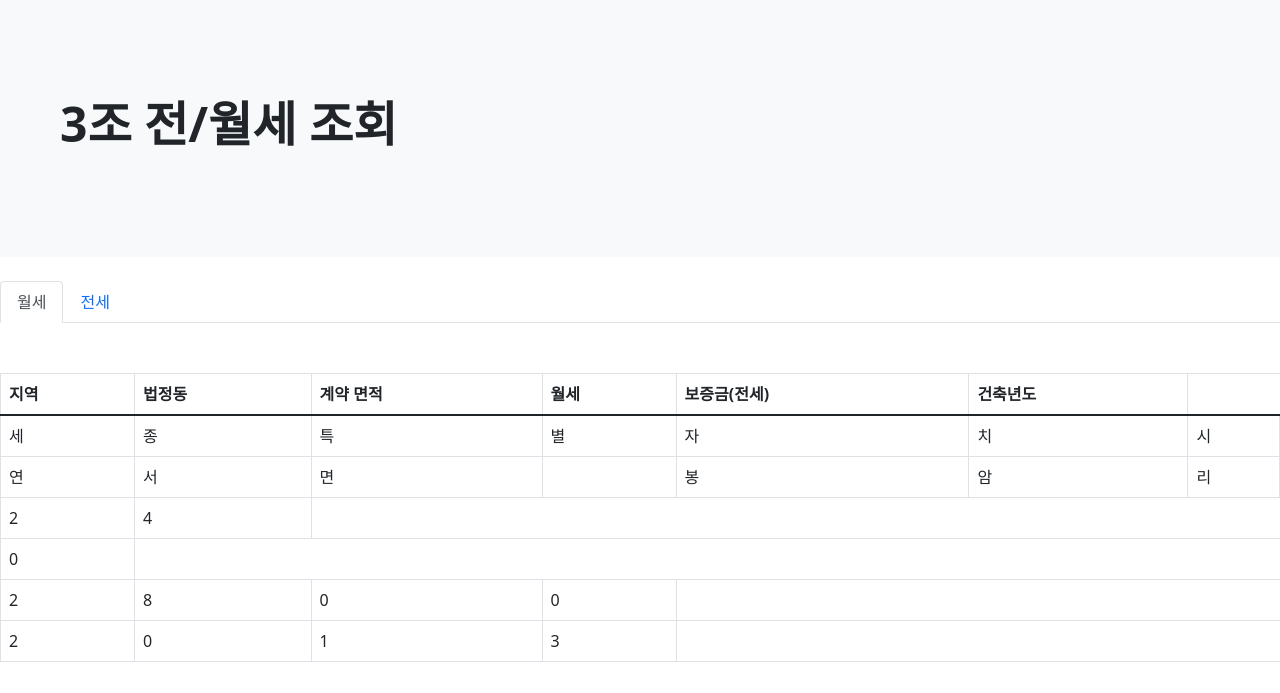
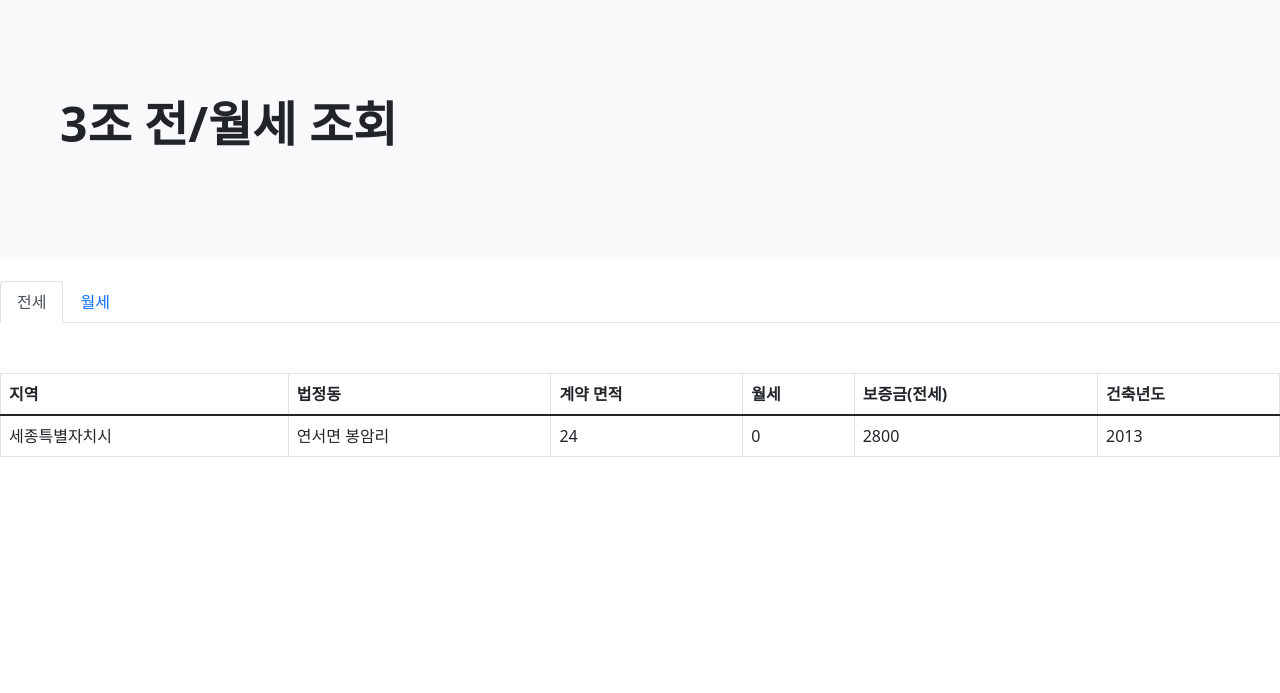
Before and after one commit to CodeByO/aics201-22s-team03, a Flask app: page /suggest/charter in a window 1280 px wide. Shown: the part 107-800 px from the top of the page. Run offline with Flask 2, Linux system fonts and the light colour scheme.

Commit message:
전세 추천 리스트 표시 수정

```diff
--- a/templates/suggest.html
+++ b/templates/suggest.html
@@ -49,11 +49,12 @@
       </div>
       <ul class="nav nav-tabs">
         <li class="nav-item">
-          <a class="nav-link active" aria-current="page" href="/suggest/monthly">월세</a>
+          <a class="nav-link active" href="/suggest/charter">전세</a>
         </li>
         <li class="nav-item">
-          <a class="nav-link" href="/suggest/charter">전세</a>
+          <a class="nav-link" aria-current="page" href="/suggest/monthly">월세</a>
         </li>
+
         {% if time%}
           <div id="time" >작업 시간 : {{time}} 초</div>
         {% endif %}
@@ -73,14 +74,13 @@
 
 
         <tbody>
+          <tr>
               {% for list in roomList%}
-              <tr>
-                {% for contents in list%}
-                    <td>{{contents}}</td>
-                {% endfor%}
-                </tr>
+
+                <td>{{list}}</td>
+
                {% endfor%}
-
+          </tr>
             </tbody>
         </table>
               {% else %}
```
